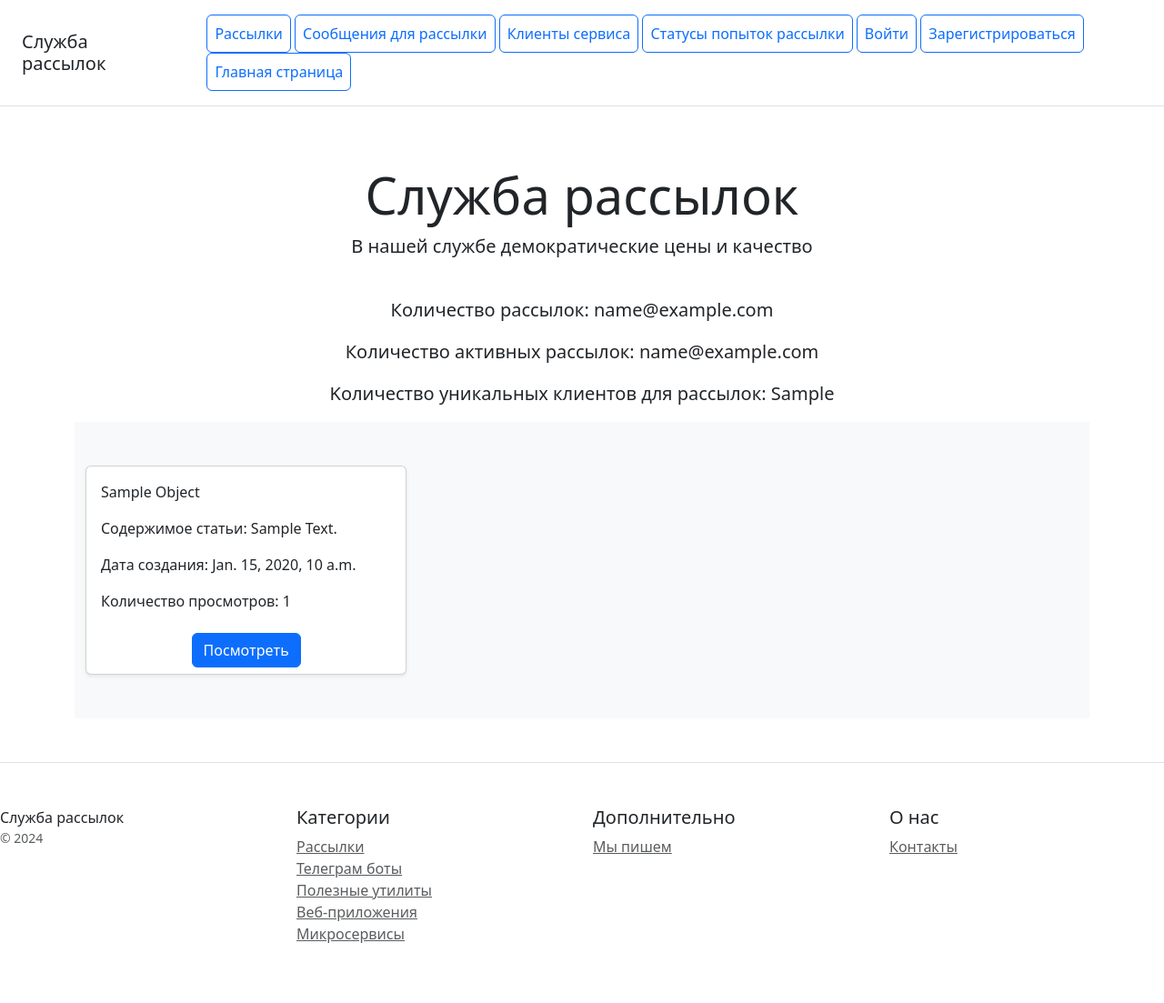
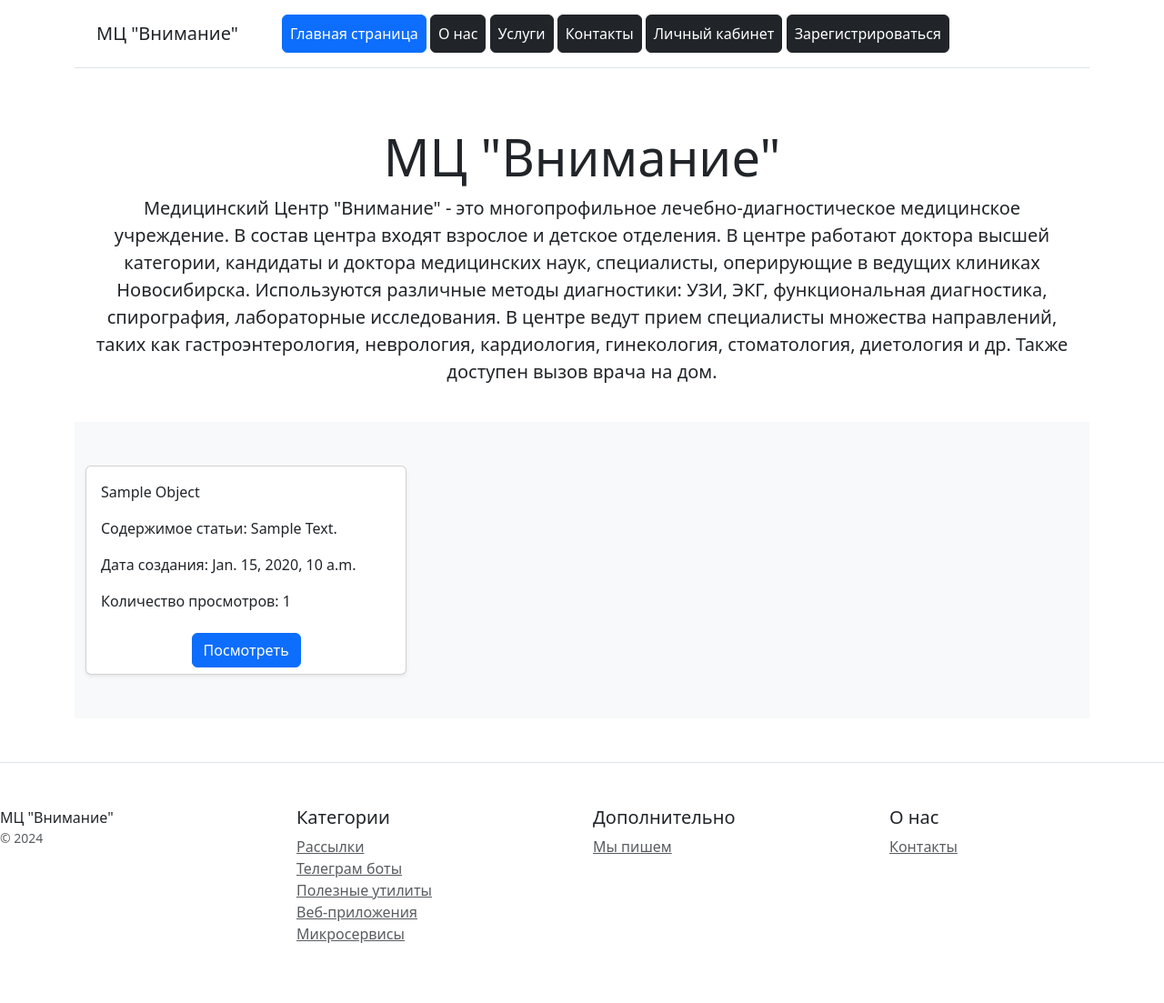
Before and after one commit to DeafProger/diplom, a Django app: template main/templates/home_page.html in a window 1280 px wide. Shown: the whole page at 91% size. Run offline with Django 4.2, Linux system fonts and the light colour scheme; the template is opened without the code that fills it: most values are stand-ins (such as "Sample title", 1, 10 or a date in 2020).

Commit message:
fix karkas

```diff
--- a/main/templates/basic_template.html
+++ b/main/templates/basic_template.html
@@ -4,34 +4,31 @@
 <head>
     <meta charset="utf-8">
     <meta name="viewport" content="width=device-width, initial-scale=1">
-    <title>Рассылки</title>
+    <title>МЦ "Внимание"</title>
     <link href="https://cdn.jsdelivr.net/npm/bootstrap@5.3.2/dist/css/bootstrap.min.css" rel="stylesheet"
           integrity="sha384-T3c6CoIi6uLrA9TneNEoa7RxnatzjcDSCmG1MXxSR1GAsXEV/Dwwykc2MPK8M2HN" crossorigin="anonymous">
 </head>
 <body>
+
+<div class="container bgcont center-block">
 <div class="d-flex flex-column flex-md-row align-items-center p-3 px-md-4 mb-3 bg-white border-bottom box-shadow">
-    <h5 class="my-0 mr-md-auto font-weight-normal">Служба рассылок</h5>
+    <h5 class="my-0 mr-md-auto font-weight-normal">МЦ "Внимание"</h5>
     <nav class="ms-5">
-        <a class="p-2 btn btn-outline-primary" href="/">Рассылки</a>
-        <a class="p-2 btn btn-outline-primary" href="/">Сообщения для рассылки</a>
-        <a class="p-2 btn btn-outline-primary" href="/">Клиенты сервиса</a>
-        <a class="p-2 btn btn-outline-primary" href="/">Статусы попыток рассылки</a>
+        <a class="p-2 btn btn-primary" href="/">Главная страница</a>
+        <a class="p-2 btn btn-dark" href="/">О нас</a>
+        <a class="p-2 btn btn-dark" href="/">Услуги</a>
+        <a class="p-2 btn btn-dark" href="/">Контакты</a>
         {% if perms.users.can_view_list_of_users %}
-        <a class="p-2 btn btn-outline-primary" href="/">Пользователи</a>
+        <a class="p-2 btn btn-dark" href="/">Админка</a>
         {% endif %}
         {% if user.is_authenticated %}
-        <a class="p-2 btn btn-outline-primary" href="/">Выйти</a>
+        <a class="p-2 btn btn-dark" href="/">Выйти</a>
         {% else %}
-        <a class="p-2 btn btn-outline-primary" href="/">Войти</a>
-        <a class="p-2 btn btn-outline-primary" href="/">Зарегистрироваться</a>
+        <a class="p-2 btn btn-dark" href="/">Личный кабинет</a>
+        <a class="p-2 btn btn-dark" href="/">Зарегистрироваться</a>
         {% endif %}
-        <a class="p-2 btn btn-outline-primary" href="/">Главная страница</a>
     </nav>
 </div>
-
-<div class="pricing-header px-3 py-3 pt-md-5 pb-md-4 mx-auto text-center">
-    <h1 class="display-4">Служба рассылок</h1>
-    <p class="lead">В нашей службе демократические цены и качество</p>
 </div>
 
 <div class="container">
@@ -43,7 +40,7 @@
 <footer class="pt-4 my-md-5 pt-md-5 border-top">
     <div class="row">
         <div class="col-12 col-md">
-            Служба рассылок
+            МЦ "Внимание"
             <small class="d-block mb-3 text-muted">&copy; 2024</small>
         </div>
         <div class="col-6 col-md">
--- a/main/templates/home_page.html
+++ b/main/templates/home_page.html
@@ -1,10 +1,13 @@
 {% extends 'basic_template.html' %}
 {% block content %}
-        <div class="col-12 text-center">
-                    <p class="lead">Количество рассылок: {{all_mailings}}</p>
-                    <p class="lead">Количество активных рассылок: {{active_mailings}}</p>
-                    <p class="lead">Kоличество уникальных клиентов для рассылок: {{active_clients}}</p>
-        </div>
+<div class="pricing-header px-3 py-3 pt-md-5 pb-md-4 mx-auto text-center">
+    <h3 class="display-4">МЦ "Внимание"</h3>
+    <p class="lead">
+Медицинский Центр "Внимание" - это многопрофильное лечебно-диагностическое медицинское учреждение. В состав центра входят взрослое и детское отделения. В центре работают доктора высшей категории, кандидаты и доктора медицинских наук, специалисты, оперирующие в ведущих клиниках Новосибирска.
+Используются различные методы диагностики: УЗИ, ЭКГ, функциональная диагностика, спирография, лабораторные исследования. В центре ведут прием специалисты множества направлений, таких как гастроэнтерология, неврология, кардиология, гинекология, стоматология, диетология и др. Также доступен вызов врача на дом.
+    </p>
+</div>
+
 <div class="album py-5 bg-body-tertiary">
     <div class="container">
         <div class="row row-cols-1 row-cols-sm-2 row-cols-md-3 g-3">
--- a/users/management/commands/csu.py
+++ b/users/management/commands/csu.py
@@ -1,5 +1,4 @@
 from django.core.management import BaseCommand
-
 from users.models import User
 
 
```
Also changed, not shown: users/management/commands/csu_moderator.py (+3 -4 lines).
